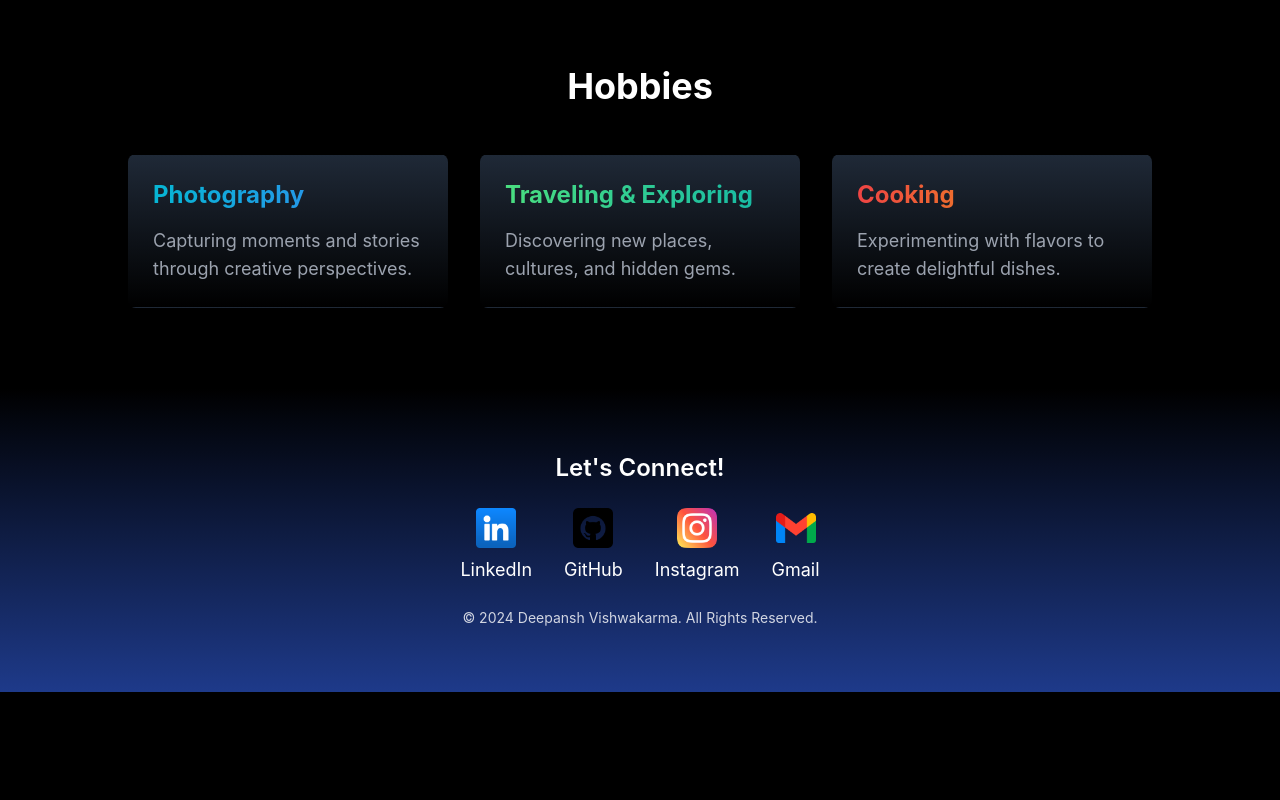
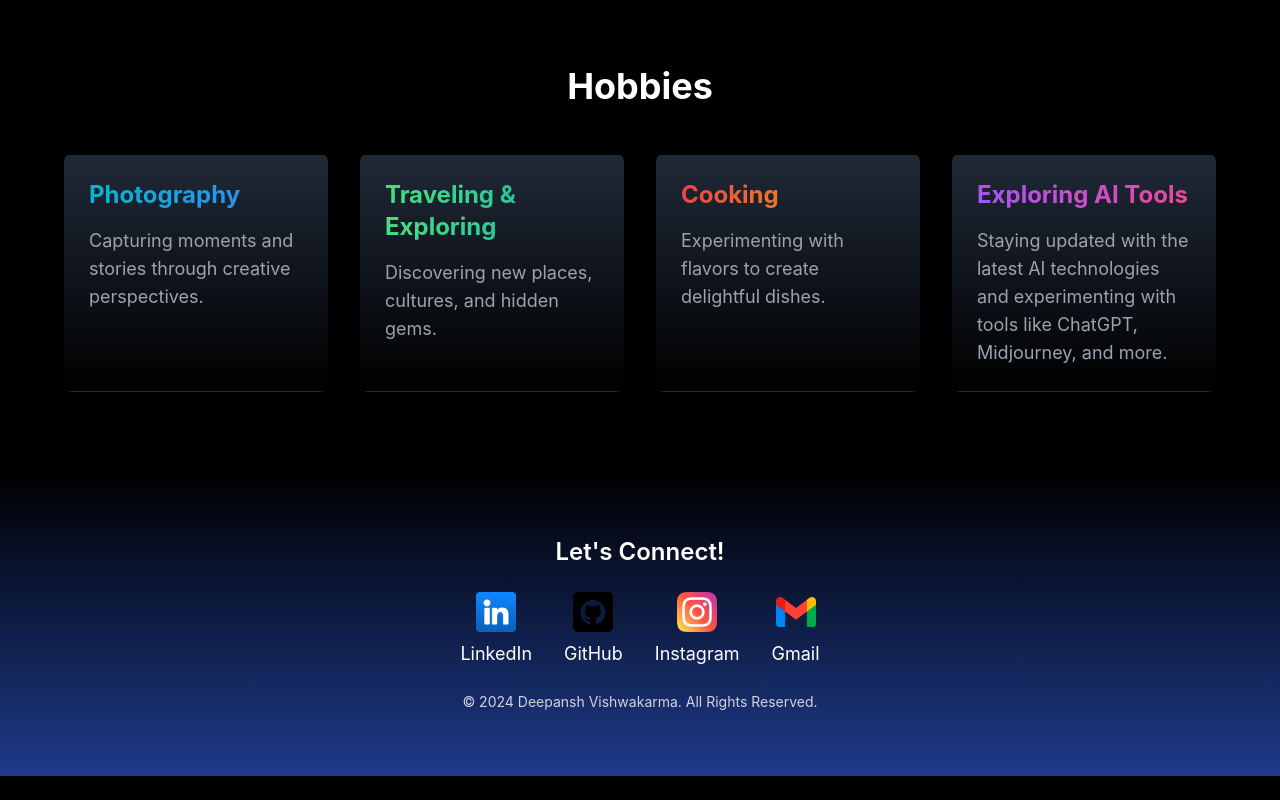
Before and after one commit to Deepanshv/deep_port, a React (Create React App) app: page / in a window 1280 px wide. Shown: the part 5911-6711 px from the top of the page. Before the commit the page ends 6627 px from the top, so only its background shows below. Built offline with nearby package versions, Linux system fonts and the light colour scheme.

Commit message:
Update Hobbies.jsx

```diff
--- a/src/pages/Hobbies.jsx
+++ b/src/pages/Hobbies.jsx
@@ -14,7 +14,7 @@ const Hobbies = () => {
       </h2>
 
       {/* Cards Wrapper */}
-      <div className="grid grid-cols-1 md:grid-cols-3 gap-8 max-w-5xl mx-auto">
+      <div className="grid grid-cols-1 md:grid-cols-2 lg:grid-cols-4 gap-8 max-w-6xl mx-auto">
         {/* Photography Card */}
         <motion.div
           className="hobby-card relative p-6 rounded-lg bg-gradient-to-b from-gray-800 to-black border border-transparent hover:border-cyan-500 hover:shadow-lg hover:scale-105 transition-all duration-500"
@@ -53,6 +53,19 @@ const Hobbies = () => {
             Experimenting with flavors to create delightful dishes.
           </p>
         </motion.div>
+
+        {/* AI Tools Card */}
+        <motion.div
+          className="hobby-card relative p-6 rounded-lg bg-gradient-to-b from-gray-800 to-black border border-transparent hover:border-purple-500 hover:shadow-lg hover:scale-105 transition-all duration-500"
+          whileHover={{ y: -10 }}
+        >
+          <h3 className="text-2xl font-bold mb-4 text-gradient bg-gradient-to-r from-purple-500 to-pink-500 bg-clip-text text-transparent">
+            Exploring AI Tools
+          </h3>
+          <p className="text-lg text-gray-400">
+            Staying updated with the latest AI technologies and experimenting with tools like ChatGPT, Midjourney, and more.
+          </p>
+        </motion.div>
       </div>
     </motion.section>
   );
```
